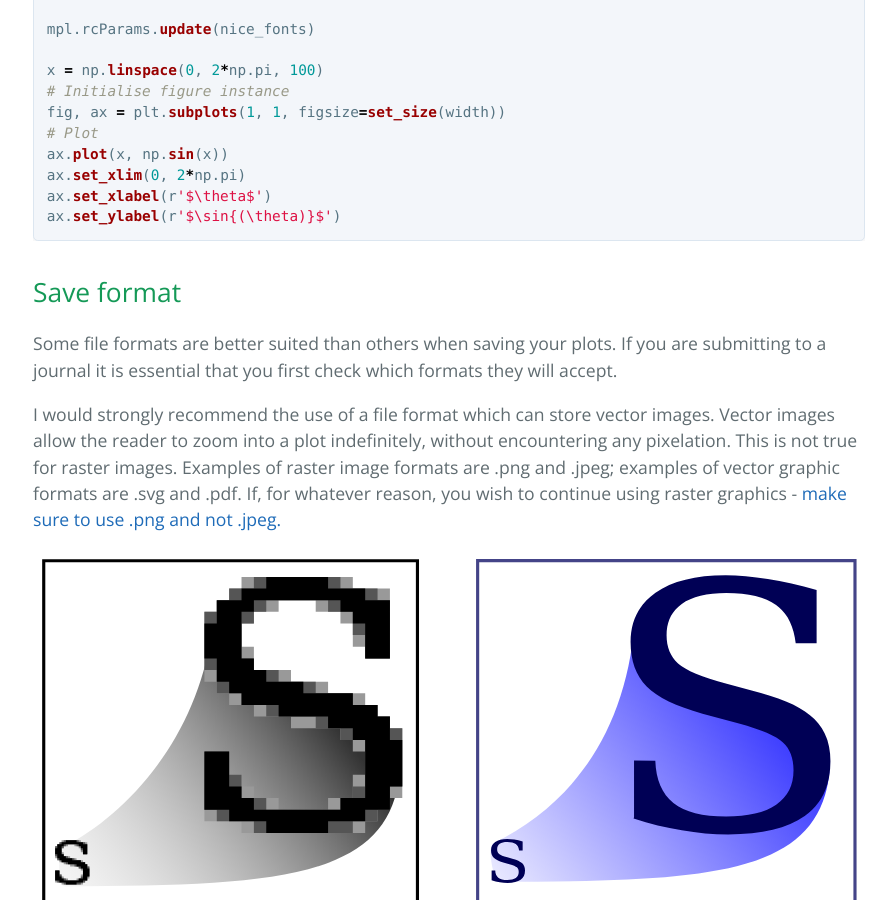
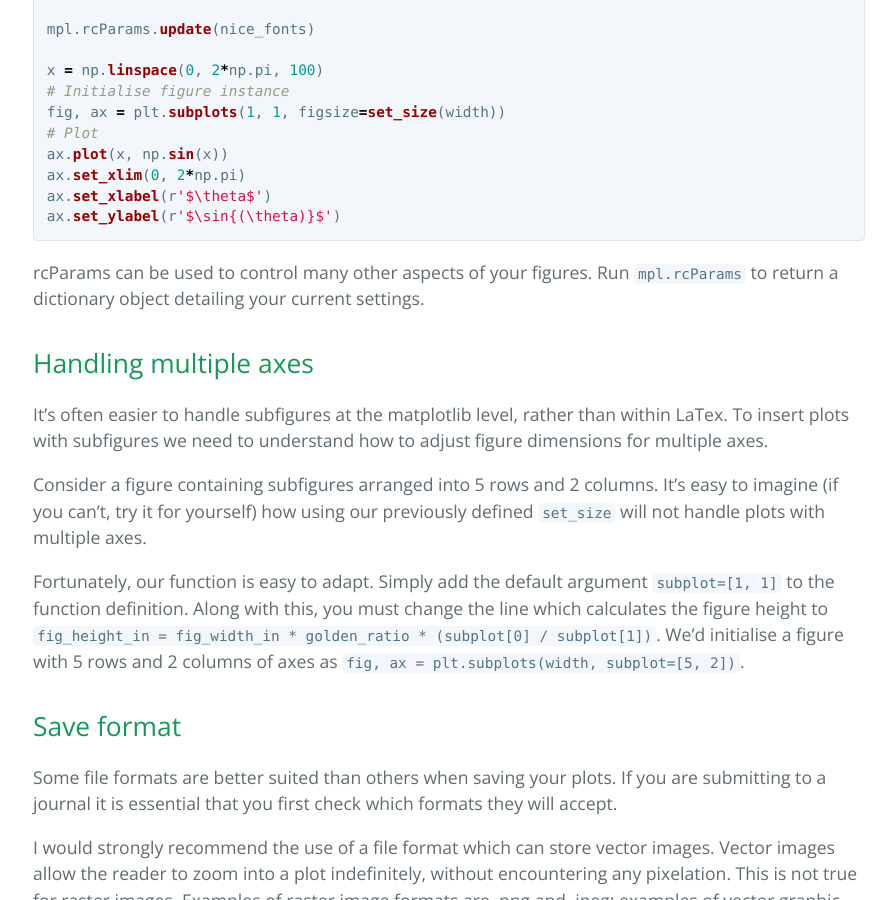
Before and after one commit to jwalton3141/jwalton3141.github.io, a Jekyll site: the page built from _posts/2017-12-22-Embed-Publication-Matplotlib-Latex.md, in a window 1280 px wide and 900 px high, scrolled down 4981 px. Shown: the whole window, without its empty margins (191-1087 px from the left). Built offline with Jekyll 4.4.1, drawn with Linux system fonts in a browser that asks for light colours; comment, search, counter and statistics services are not loaded; some of the changed text lies outside the part shown.

Commit message:
Add section on handling multiple axes

````diff
--- a/_posts/2017-12-22-Embed-Publication-Matplotlib-Latex.md
+++ b/_posts/2017-12-22-Embed-Publication-Matplotlib-Latex.md
@@ -31,7 +31,7 @@ Style sheets allow the user to effortlessly swap between styles without having t
 
 # Seamless embedding in LaTex
 
-Whether you wish to pen a research paper, your doctoral thesis or a report for a colleague, many will wish to embed figures from matplotlib into a [LaTex](https://www.latex-project.org/about/) document. To maintain the desired aspect ratio of your figures, to avoid unwanted scaling and to allow font size to be matched between figure and the body of your text, we must learn to set the dimensions of your figure correctly. Later in this post we shall discuss the best file formats to save and preserve your new figures. Finally we show how to insert your figures into LaTex.
+Whether you wish to pen a research paper, your doctoral thesis or a report for a colleague, many will wish to embed figures from matplotlib into a [LaTex](https://www.latex-project.org/about/) document. To maintain the desired aspect ratio of your figures, to avoid unwanted scaling and to allow font size to be matched between figure and the body of your text, we must learn to set the dimensions of your figure manually. Later in this post we shall discuss the best file formats to save and preserve your new figures. Finally we show how to insert your figures into LaTex.
 
 ## Determining figure size
 
@@ -120,7 +120,7 @@
 
 ## Text rendering with LaTeX
 
-To really make our figures blend with our document we need the font to match between our figure and the body of our text. [This topic is well-covered in matplotlib's documentation](https://matplotlib.org/users/usetex.html), though I decided to cover the topic here for completeness.
+To really make our figures blend with our document we need the font to match between our figure and the body of our text. [This topic is well-covered in matplotlib's documentation](https://matplotlib.org/users/usetex.html), though I decided to cover it here for completeness.
 
 We shall use LaTex to render the text in our figures by updating our [```rc settings```](http://matplotlib.org/users/customizing.html#the-matplotlibrc-file). This update can also be used to ensure that the document and figure use the same font sizes. The example below shows how to update ```rcParams``` to use LaTex to render your text:
 ```py
@@ -159,6 +159,16 @@ ax.set_xlim(0, 2*np.pi)
 ax.set_xlabel(r'$\theta$')
 ax.set_ylabel(r'$\sin{(\theta)}$')
 ```
+
+rcParams can be used to control many other aspects of your figures. Run ```mpl.rcParams``` to return a dictionary object detailing your current settings.
+
+## Handling multiple axes
+
+It's often easier to handle subfigures at the matplotlib level, rather than within LaTex. To insert plots with subfigures we need to understand how to adjust figure dimensions for multiple axes.
+
+Consider a figure containing subfigures arranged into 5 rows and 2 columns. It's easy to imagine (if you can't, try it for yourself) how using our previously defined ```set_size``` will not handle plots with multiple axes.
+
+Fortunately, our function is easy to adapt. Simply add the default argument ```subplot=[1, 1]``` to the function definition. Along with this, you must change the line which calculates the figure height to ```fig_height_in = fig_width_in * golden_ratio * (subplot[0] / subplot[1])```. We'd initialise a figure with 5 rows and 2 columns of axes as ```fig, ax = plt.subplots(width, subplot=[5, 2])```.
 
 ## Save format
 
@@ -206,13 +216,15 @@
 
 \begin{figure}[!htbp]
 	\centering
-	\includegraphics[width=\textwidth]{/path/to/directory/example_1.pdf}
+	\includegraphics{/path/to/directory/example_1.pdf}
 	\caption{Our first figure.}
 \end{figure}
 
 \end{document}
 ```
 
+Typically, alongside figures typeset in LaTex you'll see ```[width=\textwidth]```. However, now that our figures are created to specification, this command becomes superfluous.
+
 # Summary
 
 In this post we have seen how easy it is to change the style of our plots. We have learnt that to effectively present figures in a document we must take care to create a figure of the correct dimensions. With the correct dimensions our figure avoids any unwanted scaling and change in aspect ratio. After a brief discussion of why we should save our figures in the ```.pdf``` format, we discussed how to use LaTex to render the fonts in our figures. Putting all these things together we can now produce truly publication-quality plots, and embed them in our work.
````
